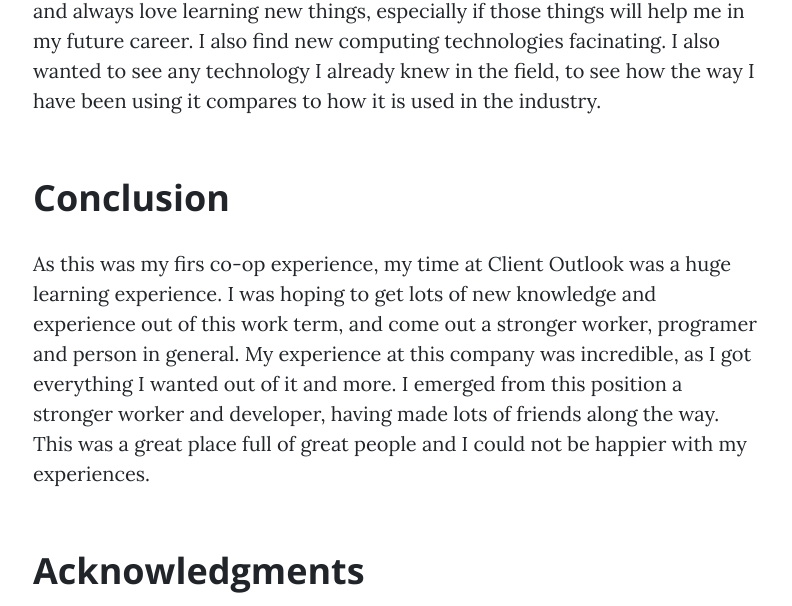
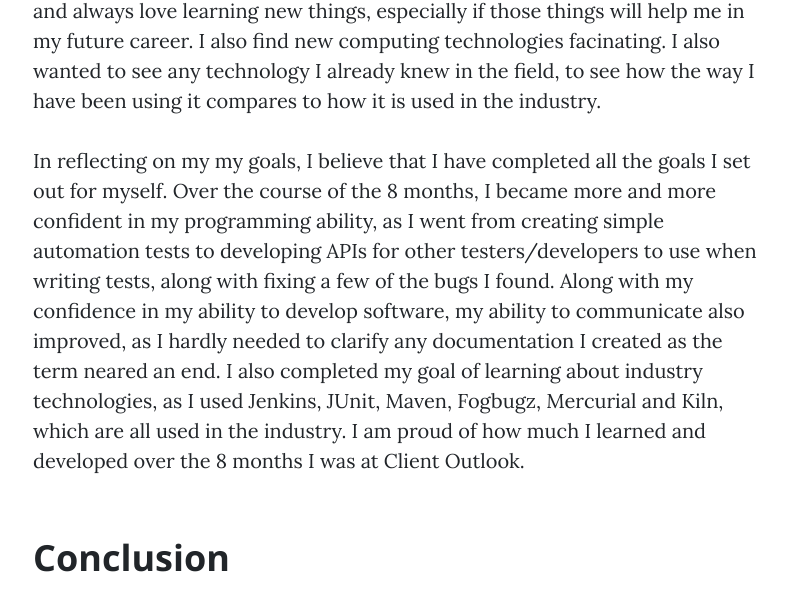
Before and after one commit to NoahBraam/NoahBraam.github.io, a website: page clientoutlook.html in a window 1280 px wide. Shown: the part 4172-4778 px from the top of the page, without its empty margins (242-1034 px from the left). Drawn offline with nearby package versions, Linux system fonts and the light colour scheme.

Commit message:
forgot .

```diff
--- a/clientoutlook.html
+++ b/clientoutlook.html
@@ -105,6 +105,7 @@
 
             <p>I wanted to work with both technologies I already knew, and any new, industry standard technologies that I could. I am passionate about learning and always love learning new things, especially if those things will help me in my future career. I also find new computing technologies facinating. I also wanted to see any technology I already knew in the field, to see how the way I have been using it compares to how it is used in the industry.</p>
 
+            <p>In reflecting on my my goals, I believe that I have completed all the goals I set out for myself. Over the course of the 8 months, I became more and more confident in my programming ability, as I went from creating simple automation tests to developing APIs for other testers/developers to use when writing tests, along with fixing a few of the bugs I found. Along with my confidence in my ability to develop software, my ability to communicate also improved, as I hardly needed to clarify any documentation I created as the term neared an end. I also completed my goal of learning about industry technologies, as I used Jenkins, JUnit, Maven, Fogbugz, Mercurial and Kiln, which are all used in the industry. I am proud of how much I learned and developed over the 8 months I was at Client Outlook.</p>
             <h2 class="section-heading">Conclusion</h2>
             <p>As this was my firs co-op experience, my time at Client Outlook was a huge learning experience. I was hoping to get lots of new knowledge and experience out of this work term, and come out a stronger worker, programer and person in general. My experience at this company was incredible, as I got everything I wanted out of it and more. I emerged from this position a stronger worker and developer, having made lots of friends along the way. This was a great place full of great people and I could not be happier with my experiences.</p>
 
```
